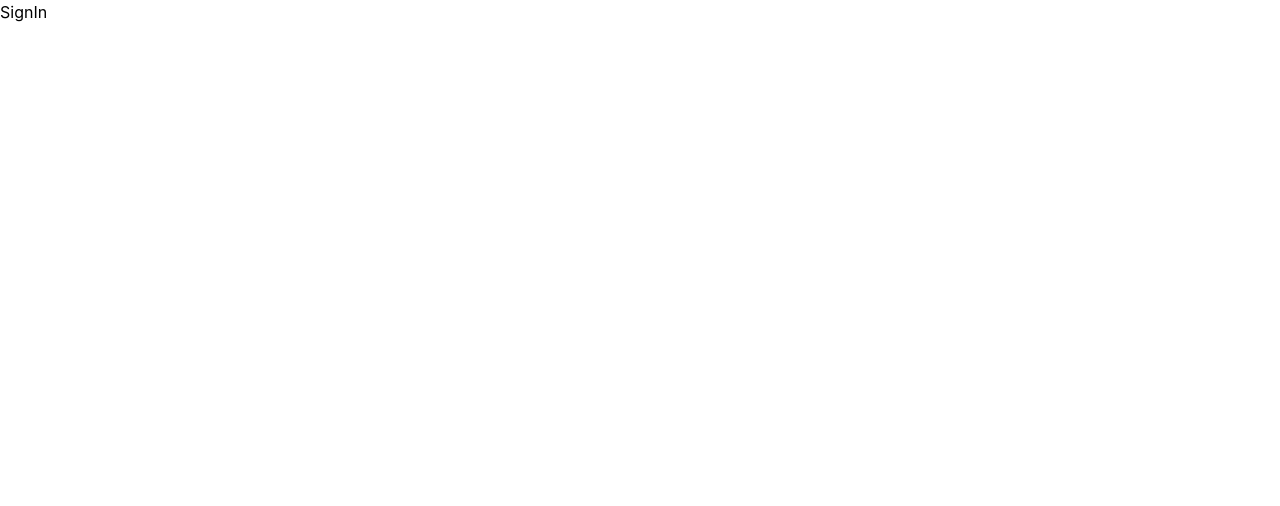
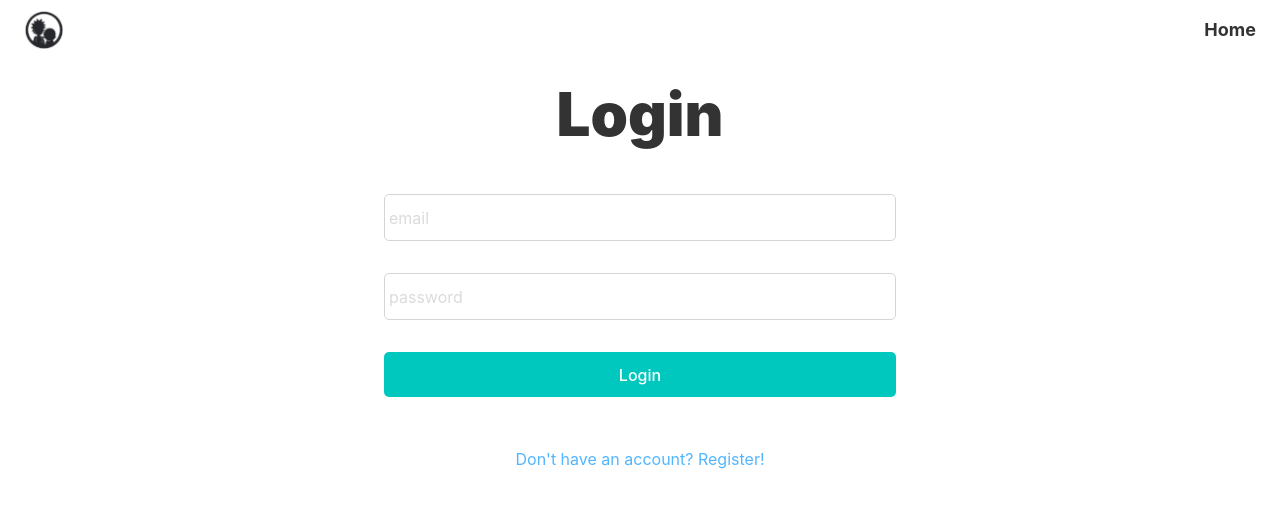
Before and after one commit to ernestosjunior/rick-morty-app, a React (Create React App) app: page / in a window 1280 px wide. Both pictures are taken after a click on the button "LOGIN". Shown: the top 506 px of the page. Built offline with nearby package versions, Linux system fonts and the light colour scheme.

Commit message:
feat: create signin page

```diff
--- a/src/assets/styles/index.css
+++ b/src/assets/styles/index.css
@@ -7,11 +7,17 @@ body {
     "Helvetica", "Arial", sans-serif, "Apple Color Emoji", "Segoe UI Emoji",
     "Segoe UI Symbol";
 }
-
+input {
+  all: unset;
+  color: rgb(51, 51, 51);
+  padding-left: 4px;
+}
 input::placeholder {
   color: #dbdbdb;
 }
-
 button {
   all: unset;
 }
+a {
+  text-decoration: none;
+}
--- a/src/components/Button/Button.jsx
+++ b/src/components/Button/Button.jsx
@@ -2,7 +2,7 @@ import { ThreeDots } from "react-loader-spinner";
 import classnames from "classnames";
 export const Button = ({ label, disabled, onClick, isLoading }) => {
   const newLabel = !isLoading ? (
-    label
+    <p className="w-full text-center text-white font-medium">{label}</p>
   ) : (
     <ThreeDots
       height="14"
@@ -21,7 +21,7 @@ export const Button = ({ label, disabled, onClick, isLoading }) => {
       onClick={onClick}
       disabled={disabled}
       className={classnames(
-        "h-[45px] rounded-[5px] flex items-center content-center",
+        "h-[45px] rounded-[5px] flex items-center content-center bg-[#00c8be]",
         {
           "opacity-70": isLoading || disabled,
         }
--- a/src/components/Header/Header.jsx
+++ b/src/components/Header/Header.jsx
@@ -9,7 +9,8 @@ export const Header = ({
   redirectButton,
 }) => {
   const label = isLogged ? "LOGOUT" : "LOGIN";
-
+  const path = window.location.pathname;
+  const hasButtonLogin = !path.includes("signin");
   return (
     <header className="flex justify-between items-center pr-6 pl-6 h-60">
       <Logo className="w-40" />
@@ -31,6 +32,7 @@ export const Header = ({
             <p className="font-bold text-dark-color text-lg">Hi, {username}</p>
           </>
         )}
+        {hasButtonLogin && (
           <button
             onClick={redirectButton}
             className={classnames(
@@ -45,6 +47,7 @@ export const Header = ({
           >
             {label}
           </button>
+        )}
       </div>
     </header>
   );
--- a/src/containers/BaseLayot/BaseLayout.jsx
+++ b/src/containers/BaseLayot/BaseLayout.jsx
@@ -7,7 +7,7 @@ export const BaseLayout = ({ children }) => {
   const { isLogged, userName, removeToken } = useRoot();
 
   return (
-    <>
+    <main>
       <Header
         isLogged={isLogged}
         username={userName}
@@ -20,7 +20,9 @@ export const BaseLayout = ({ children }) => {
           return navigate("/");
         }}
       />
-      {children}
-    </>
+      <section className="flex flex-col w-full content-center items-center">
+        {children}
+      </section>
+    </main>
   );
 };
--- a/src/pages/SignIn/SignIn.jsx
+++ b/src/pages/SignIn/SignIn.jsx
@@ -1,3 +1,21 @@
+import { Link } from "react-router-dom";
+import { BaseLayout } from "../../containers";
+import { Input, Button } from "../../components";
+
 export const SignInPage = () => {
-  return <>SignIn</>;
+  return (
+    <BaseLayout>
+      <main className="w-full h-full flex flex-col items-center content-center max-w-[90vw] lg:max-w-[40vw]">
+        <h1 className="text-6xl text-dark-color font-black mt-[24px]">Login</h1>
+        <section className="flex flex-col w-full mt-[50px] gap-8">
+          <Input placeholder="email" />
+          <Input placeholder="password" />
+          <Button label="Login" />
+        </section>
+      </main>
+      <Link to="/signup" className="text-[#52B6FF] mt-[50px]">
+        Don't have an account? Register!
+      </Link>
+    </BaseLayout>
+  );
 };
```
Lines whose indentation alone changed are shown as unchanged.
